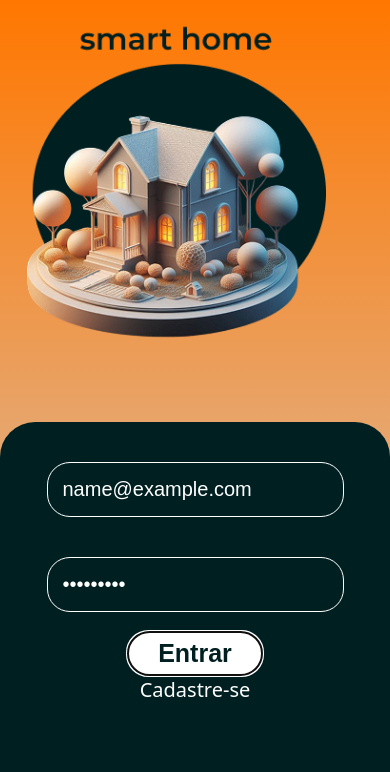
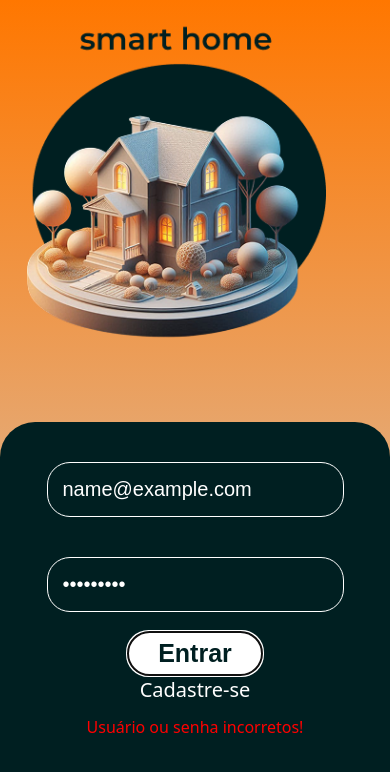
Before and after one commit to Miguelprogramer/smart-house, a React (Vite) app in the folder SmartApp/: page / in a window 390 px wide. Both pictures are taken after typing "name@example.com", "Sample123" into the empty fields and a click on the button "Entrar". Shown: the top 772 px of the page. Built offline with nearby package versions, Linux system fonts and the light colour scheme; data requests are answered from the project's data file.

Commit message:
Version 1.0.6
Dashboard atualizada

```diff
--- a/SmartApp/src/components/DashBoard.css
+++ b/SmartApp/src/components/DashBoard.css
@@ -14,10 +14,9 @@
     align-items: center;
 }
 
-  .Usuario {
+  .userflex {
     display: flex;
-    justify-content: space-between;
-    align-items: center;
+    gap: 60px;
     width: 100%;
     margin-bottom: 20px;
 }
--- a/SmartApp/src/components/DashBoard.jsx
+++ b/SmartApp/src/components/DashBoard.jsx
@@ -11,10 +11,13 @@ function DashBoard() {
     <>
       <div className="dashboard">
         <div className="Usuario">
-          <h1 className="donoCasa">Casa de João</h1>
-          <img className="fotoUsuario" src={userImage} alt="Foto do Usuário" />
+          <div className="userflex">
+            <h1 className="donoCasa">Casa do(a) Vitin</h1>
+            <img className="fotoUsuario" src={userImage} alt="Foto do Usuário" />
+          </div>
+           <p>Comodos:</p>
         </div>
-        <p class="tituloComodos">Cômodos:</p>
+
         <div className="comodos">
           <button className="comodo sala">
             <img src={tvImage} alt="Sala" />
--- a/SmartApp/src/components/Login.css
+++ b/SmartApp/src/components/Login.css
@@ -77,4 +77,12 @@ body {
         text-decoration: underline;
         color: #c1c1c1;
     }
+
+    .mensagem-erro {
+        color: red;
+        margin-top: 10px;
+        font-weight: 450;
+        text-align: center;
 }
+
+}
--- a/SmartApp/src/components/Login.jsx
+++ b/SmartApp/src/components/Login.jsx
@@ -1,20 +1,21 @@
 import React, { useState } from "react";
 import "./Login.css";
-import DashBoard from "./Dashboard";
+import DashBoard from "./DashBoard";
 import Cadastro from "./Cadastro";
 import painelImg from "../assets/painel.png";
 
 function Login() {
   const [mostrarCadastro, setMostrarCadastro] = useState(false);
-  const [logado, setLogado] = useState(false); // Estado para controlar se o usuário está logado
+  const [logado, setLogado] = useState(false);
+  const [mensagem, setMensagem] = useState(""); // estado da mensagem
 
   async function handleLogin(event) {
-    event.preventDefault(); // Evita o reload da página
+    event.preventDefault();
     const usuario = document.getElementById("usuario").value.trim();
     const senha = document.getElementById("senha").value.trim();
 
     if (!usuario || !senha) {
-      alert("Preencha todos os campos!");
+      setMensagem("Preencha todos os campos!");
       return;
     }
 
@@ -26,18 +27,16 @@ function Login() {
       );
 
       if (user) {
-        // Login bem-sucedido, altera o estado para mostrar o Dashboard
         setLogado(true);
       } else {
-        alert("Usuário ou senha incorretos!");
+        setMensagem("Usuário ou senha incorretos!");
       }
     } catch (error) {
       console.error("Erro ao buscar usuários:", error);
-      alert("Erro ao conectar com o servidor. Tente novamente.");
+      setMensagem("Erro ao conectar com o servidor. Tente novamente.");
     }
   }
 
-  // Se estiver logado, renderiza o Dashboard
   if (logado) {
     return <DashBoard />;
   }
@@ -74,6 +73,9 @@ function Login() {
               Cadastre-se
             </a>
           </form>
+
+          {/* Mostra a mensagem de erro/aviso */}
+          {mensagem && <p className="mensagem-erro">{mensagem}</p>}
         </div>
       ) : (
         <Cadastro />
```
